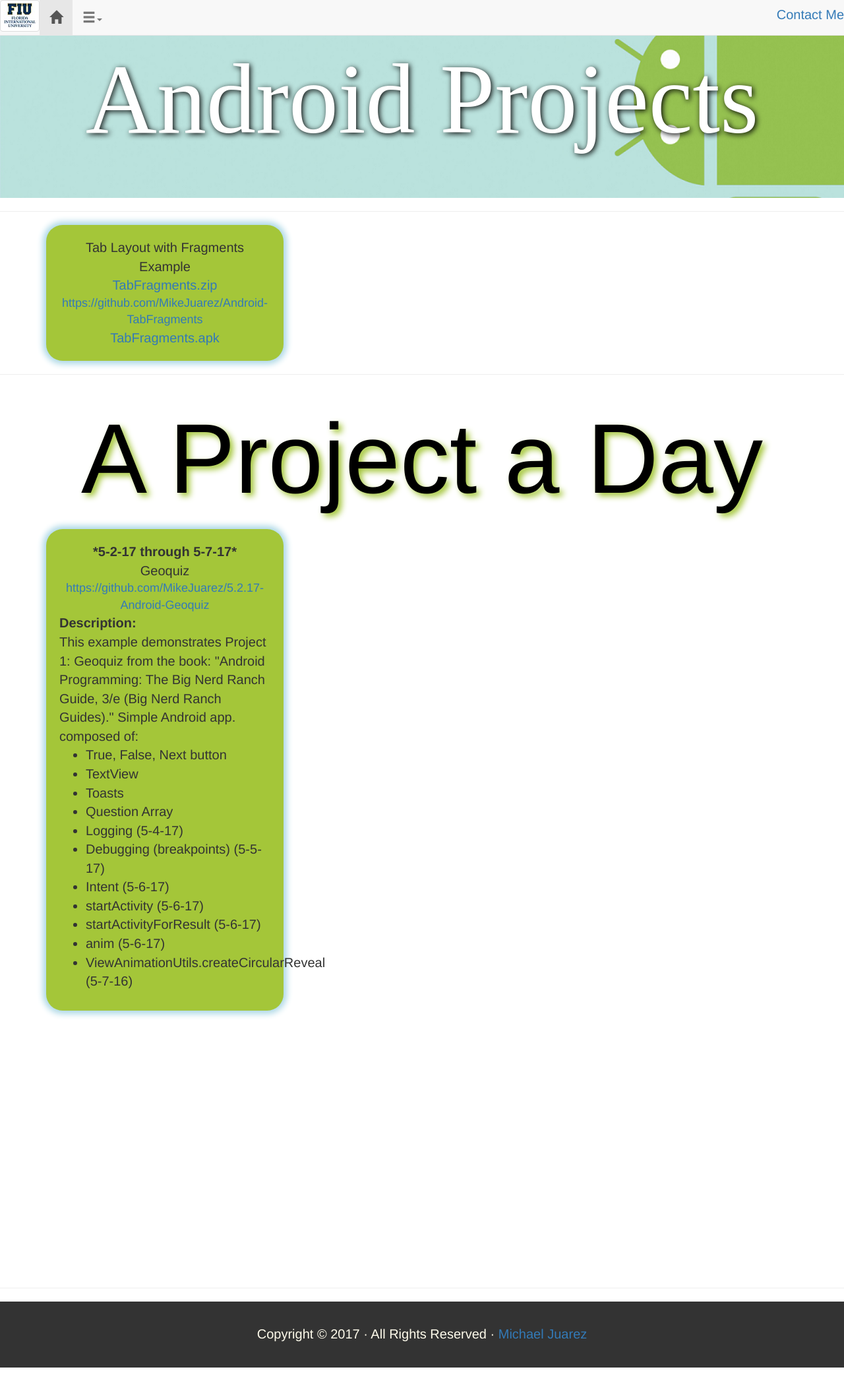
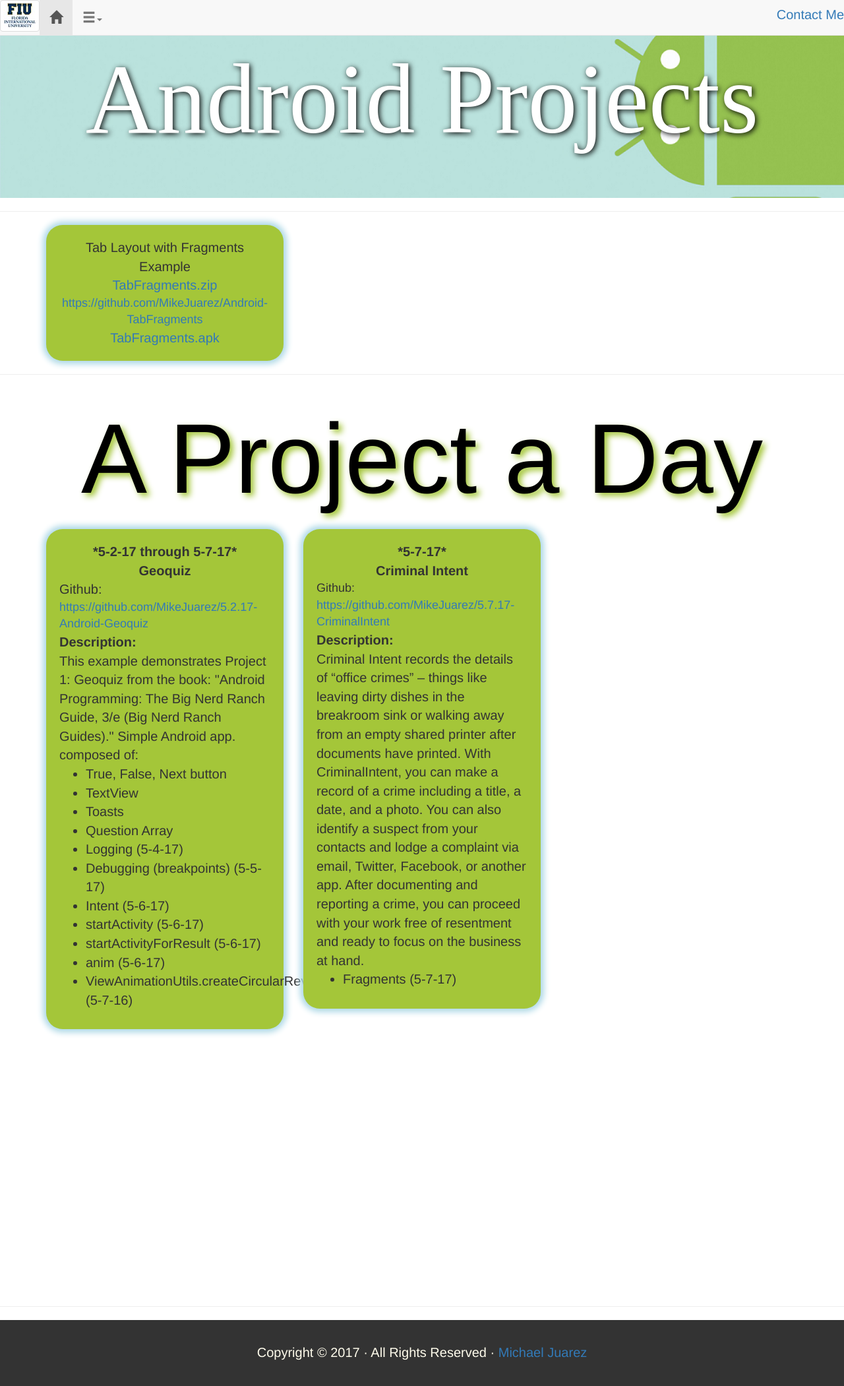
Before and after one commit to MikeJuarez/MikeJuarez.github.io, a Jekyll site: the page Android Projects.html, which Jekyll copies as it is, in a window 1280 px wide. Shown: the whole page at 66% size. Built offline with Jekyll 4.4.1, drawn with Linux system fonts in a browser that asks for light colours.

Commit message:
Blog section Android Projects
- Updated blog 5-7-17 with new Criminal Intent Project
- Added GitHub link to Android Projects.html

```diff
--- a/Android Projects.html
+++ b/Android Projects.html
@@ -79,11 +79,16 @@
     <div class="col-xs-12 col-sm-6 col-md-6 col-lg-4">
     <div class="roundcornersAndroidGreen">
     <div class="center">
-    <b>*5-2-17 through 5-7-17*</b><br/>
-    Geoquiz
+    <b>
+     *5-2-17 through 5-7-17* <br/>
+     Geoquiz
+    </b><br/>
+    </div>
+    Github:
+
     <div class="gitsection">
     	<a href="https://github.com/MikeJuarez/5.2.17-Android-Geoquiz">https://github.com/MikeJuarez/5.2.17-Android-Geoquiz</a>
-	</div>
+
     </div>
     <b>Description:</b><br/>
     This example demonstrates Project 1: Geoquiz from the book: "Android Programming: The Big Nerd Ranch Guide, 3/e (Big Nerd Ranch Guides)."
@@ -100,6 +105,28 @@
     <li>startActivityForResult (5-6-17)</li>
     <li>anim (5-6-17)</li>
     <li>ViewAnimationUtils.createCircularReveal (5-7-16)</li>
+    </ul>
+    </div>
+    </div>
+
+    <div class="col-xs-12 col-sm-6 col-md-6 col-lg-4">
+    <div class="roundcornersAndroidGreen">
+    <div class="center">
+    <b>
+     *5-7-17* <br/>
+     Criminal Intent
+     </b><br/>
+    </div>
+    <div class="gitsection">
+    Github:
+   <br/>
+    <a href="https://github.com/MikeJuarez/5.7.17-CriminalIntent">https://github.com/MikeJuarez/5.7.17-CriminalIntent</a>
+	</div>
+
+    <b>Description:</b><br/>
+    Criminal Intent records the details of “office crimes” – things like leaving dirty dishes in the breakroom sink or walking away from an empty shared printer after documents have printed. With CriminalIntent, you can make a record of a crime including a title, a date, and a photo. You can also identify a suspect from your contacts and lodge a complaint via email, Twitter, Facebook, or another app. After documenting and reporting a crime, you can proceed with your work free of resentment and ready to focus on the business at hand.<br/>
+    <ul>
+    <li>Fragments (5-7-17) <br/></li>
     </ul>
     </div>
     </div>
--- a/index.html
+++ b/index.html
@@ -133,8 +133,9 @@
   <div class="col-scollable-y">
 
   <b>5-7-17:</b><br/>
-    I finished Chapter 6 in the book: "Android Programming: The Big Nerd Ranch Guide, 3/e (Big Nerd Ranch Guides)".  This chapter covered the many variations of Android API's.  For Geoquiz, our minimum target is API 19 KITKAT.  At the end of the chapter, I added some code to Geoquiz that animate's the CheatActivity's mShowAnserButton to disappear after it's pressed.  I've uploaded the final implementation of the Geoquiz Project under my GitHub profile, which you can find under the <a href="Android Projects">Android Projects</a> section.
-
+    I finished Chapter 6 and 7 in the book: "Android Programming: The Big Nerd Ranch Guide, 3/e (Big Nerd Ranch Guides)".  Chapter 6 covered the many variations of Android API's.  For Geoquiz, our minimum target is API 19 KITKAT.  I added the final touches to Geoquiz which animate's the CheatActivity's mShowAnserButton to disappear after it's pressed.  <br/>
+    Chapter 7 focuses on another topic that I'm familiar with: Fragments.  I spent alot of time in this Chapter to really grasp the concepts of Fragments and learned a few things.  This chapter also started a new Project named "Criminal Intent".  It will take 13 Chapters to complete this project, but I'm so ready to learn!
+    I've uploaded the final implementation of Geoquiz and Criminal Intent under my GitHub profile, which you can find under the <a href="Android Projects">Android Projects</a> section. <br/>
   <hr><br/>
 
   <b>5-6-17:</b><br/>
```
